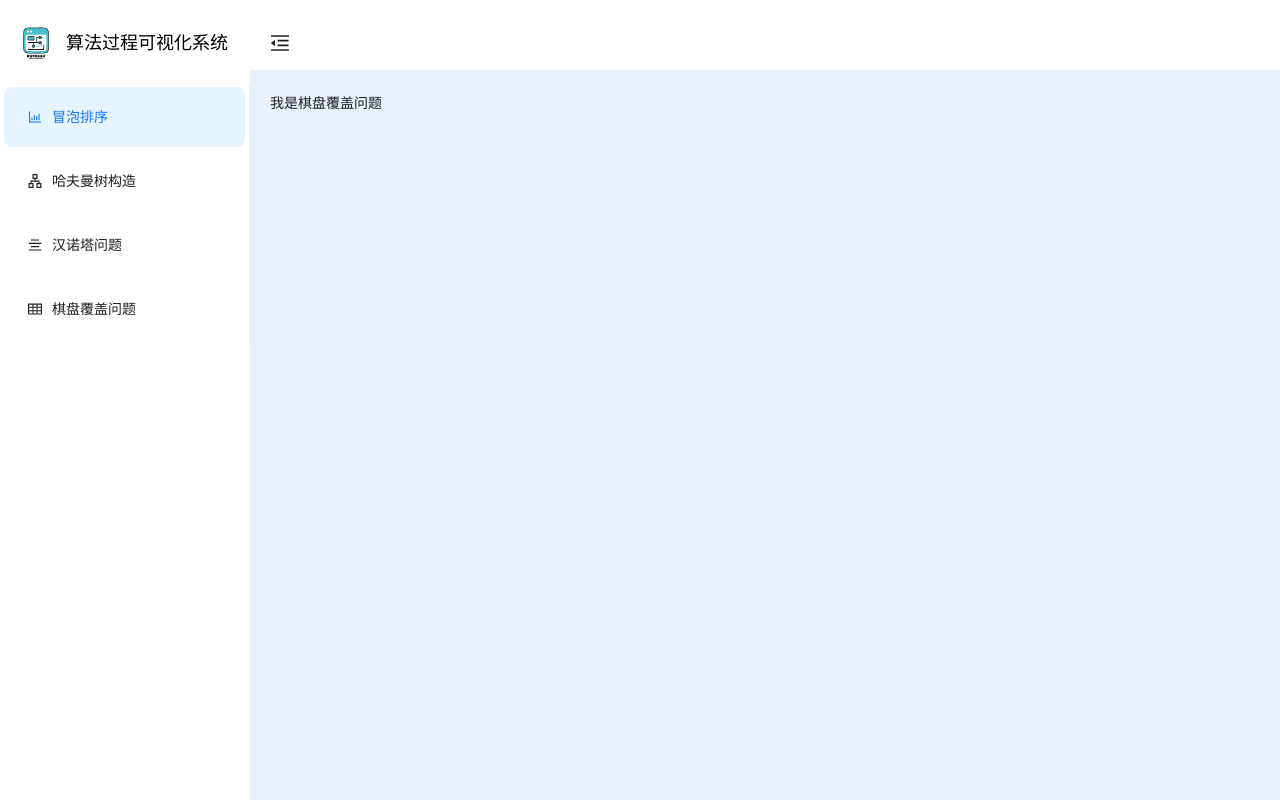
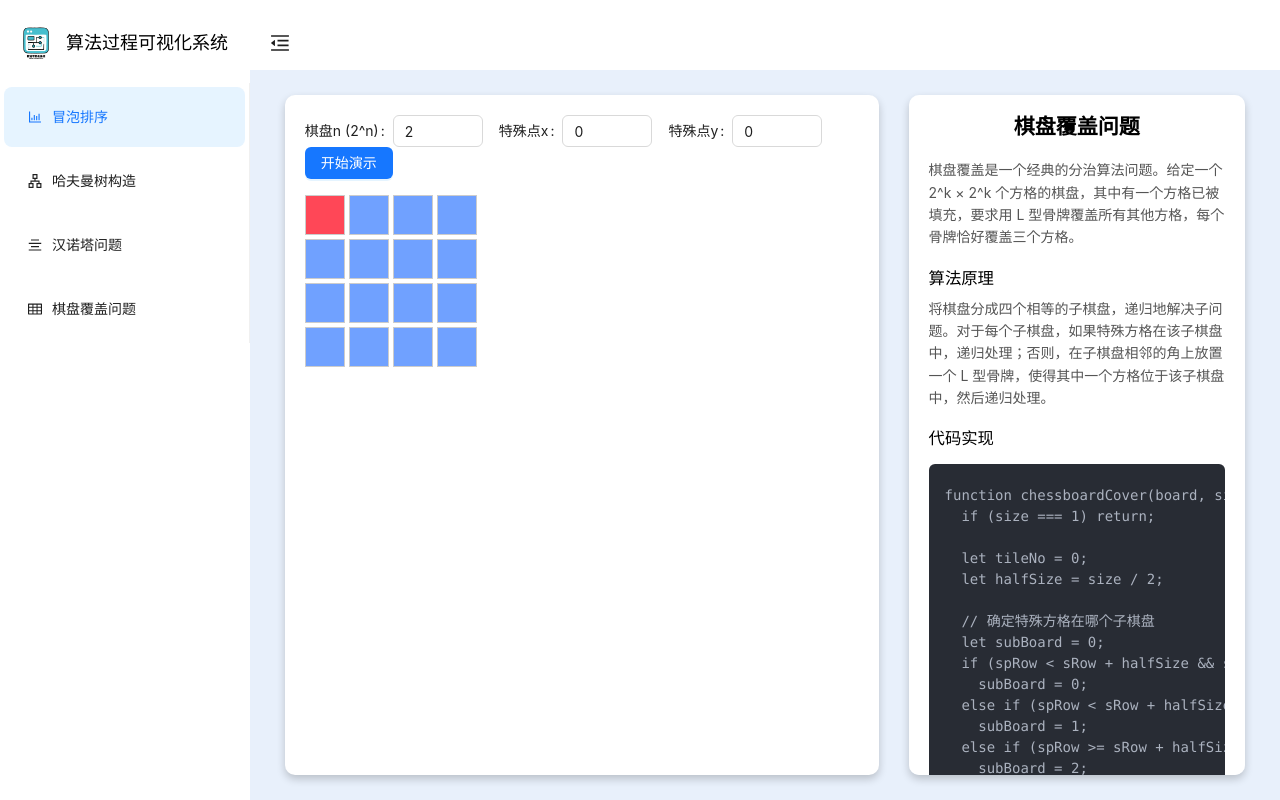
Before and after one commit to wxycherry/Algorithm-visualization, a Vue app: page /layout/Chess in a window 1280 px wide. Built offline with nearby package versions, Linux system fonts and the light colour scheme.

Commit message:
feat:棋盘覆盖问题

```diff
--- a/components.d.ts
+++ b/components.d.ts
@@ -12,7 +12,10 @@ declare module 'vue' {
     ABreadcrumb: typeof import('ant-design-vue/es')['Breadcrumb']
     ABreadcrumbItem: typeof import('ant-design-vue/es')['BreadcrumbItem']
     AButton: typeof import('ant-design-vue/es')['Button']
+    AForm: typeof import('ant-design-vue/es')['Form']
+    AFormItem: typeof import('ant-design-vue/es')['FormItem']
     AInput: typeof import('ant-design-vue/es')['Input']
+    AInputNumber: typeof import('ant-design-vue/es')['InputNumber']
     ALayout: typeof import('ant-design-vue/es')['Layout']
     ALayoutContent: typeof import('ant-design-vue/es')['LayoutContent']
     ALayoutFooter: typeof import('ant-design-vue/es')['LayoutFooter']
--- a/src/views/Chess/ChessPages.vue
+++ b/src/views/Chess/ChessPages.vue
@@ -1,12 +1,321 @@
 <script setup lang="ts">
+import { ref, computed, onMounted, watch } from 'vue'
+// 棋盘覆盖相关
+const chessN = ref(2)
+const chessSize = computed(() => Math.pow(2, chessN.value))
+const specialX = ref(0)
+const specialY = ref(0)
+const chessboardArray = ref<{ color: string, tile?: number, region?: number }[][]>([])
+let tileNo = 1
+// const colors = [ ... ] // 已不再使用
+const regionColors = [
+  'rgba(112,161,255,0.18)', // 区域1
+  'rgba(123,237,159,0.18)', // 区域2
+  'rgba(246,229,141,0.18)', // 区域3
+  'rgba(255,190,118,0.18)'  // 区域4
+]
 
+function sleep(ms: number) {
+  return new Promise(resolve => setTimeout(resolve, ms))
+}
+
+function getColor(tile: number) {
+  if (tile === 0) return '#fff'
+  if (tile === -1) return '#ff4757' // 特殊点
+  return '#70a1ff' // 统一淡蓝色
+}
+
+function updateBoard(board: number[][], regionMap?: number[][]) {
+  chessboardArray.value = board.map((row, y) => row.map((tile, x) => ({
+    color: tile === -1 ? '#ff4757' : getColor(tile),
+    tile,
+    region: regionMap ? regionMap[y][x] : undefined
+  })))
+}
+
+async function chessboardCover(board: number[][], size: number, top: number, left: number, spX: number, spY: number, depth = 0) {
+  if (size === 1) return
+  const t = tileNo++
+  const s = size >> 1
+  // 四个子棋盘的特殊点坐标
+  const pos = [
+    [top + s - 1, left + s - 1],     // 左上
+    [top + s - 1, left + s],         // 右上
+    [top + s, left + s - 1],         // 左下
+    [top + s, left + s]              // 右下
+  ]
+  // 找到特殊点在哪个象限
+  let quad = 0
+  if (spY < top + s && spX < left + s) quad = 0
+  else if (spY < top + s && spX >= left + s) quad = 1
+  else if (spY >= top + s && spX < left + s) quad = 2
+  else quad = 3
+  // 在中心放L型骨牌，覆盖除特殊点所在象限外的3个中心点
+  for (let i = 0; i < 4; i++) {
+    if (i !== quad) {
+      const [y, x] = pos[i]
+      board[y][x] = t
+    }
+  }
+  // 构造regionMap用于高亮四个子棋盘
+  const regionMap = Array.from({ length: board.length }, () => Array(board.length).fill(undefined))
+  for (let i = 0; i < 4; i++) {
+    const rTop = top + (i >> 1) * s
+    const rLeft = left + (i & 1) * s
+    for (let yy = rTop; yy < rTop + s; yy++) {
+      for (let xx = rLeft; xx < rLeft + s; xx++) {
+        regionMap[yy][xx] = i
+      }
+    }
+  }
+  updateBoard(board, regionMap)
+  await sleep(400)
+  updateBoard(board) // 恢复正常
+  await sleep(100)
+  // 递归4个子棋盘
+  await chessboardCover(
+    board, s, top, left,
+    quad === 0 ? spX : left + s - 1,
+    quad === 0 ? spY : top + s - 1,
+    depth + 1
+  )
+  await chessboardCover(
+    board, s, top, left + s,
+    quad === 1 ? spX : left + s,
+    quad === 1 ? spY : top + s - 1,
+    depth + 1
+  )
+  await chessboardCover(
+    board, s, top + s, left,
+    quad === 2 ? spX : left + s - 1,
+    quad === 2 ? spY : top + s,
+    depth + 1
+  )
+  await chessboardCover(
+    board, s, top + s, left + s,
+    quad === 3 ? spX : left + s,
+    quad === 3 ? spY : top + s,
+    depth + 1
+  )
+}
+
+async function startChessboardCover() {
+  tileNo = 1
+  const size = chessSize.value
+  // 初始化棋盘，0为未覆盖，-1为特殊点
+  const board = Array.from({ length: size }, () => Array(size).fill(0))
+  board[specialY.value][specialX.value] = -1
+  updateBoard(board)
+  await sleep(500)
+  await chessboardCover(board, size, 0, 0, specialX.value, specialY.value)
+}
+
+function showInitialBoard() {
+  const size = chessSize.value
+  const board = Array.from({ length: size }, () => Array(size).fill(0))
+  board[specialY.value][specialX.value] = -1
+  updateBoard(board)
+}
+
+watch([chessN, specialX, specialY], showInitialBoard)
+
+onMounted(() => {
+  showInitialBoard()
+  startChessboardCover()
+})
 </script>
 
 <template>
+  <div class="chess">
+    <div class="left">
+      <!-- 棋盘覆盖输入区域 -->
+      <div class="chessboard-input">
+        <a-form layout="inline">
+          <a-form-item label="棋盘n (2^n)">
+            <a-input-number v-model:value="chessN" :min="1" :max="6" />
+          </a-form-item>
+          <a-form-item label="特殊点x">
+            <a-input-number v-model:value="specialX" :min="0" :max="chessSize - 1" />
+          </a-form-item>
+          <a-form-item label="特殊点y">
+            <a-input-number v-model:value="specialY" :min="0" :max="chessSize - 1" />
+          </a-form-item>
+          <a-button type="primary" @click="startChessboardCover">开始演示</a-button>
+        </a-form>
+      </div>
+      <!-- 棋盘覆盖可视化区域 -->
+      <div class="chessboard-visual">
+        <div v-if="chessboardArray.length" class="chessboard-grid"
+          :style="{ gridTemplateColumns: `repeat(${chessSize}, 40px)` }">
+          <div v-for="(cell, idx) in chessboardArray.flat()" :key="idx" class="chess-cell"
+            :style="{ background: cell.region !== undefined ? regionColors[cell.region] : cell.color, borderColor: cell.region !== undefined ? regionColors[cell.region].replace('0.18', '0.7') : '#ccc' }">
+          </div>
+        </div>
+      </div>
+    </div>
+    <div class="right">
+      <div class="content">
+        <h2>棋盘覆盖问题</h2>
+        <div class="section">
+          <p>
+            棋盘覆盖是一个经典的分治算法问题。给定一个 2^k × 2^k 个方格的棋盘，其中有一个方格已被填充，要求用 L 型骨牌覆盖所有其他方格，每个骨牌恰好覆盖三个方格。
+          </p>
+        </div>
+        <div class="section">
+          <h3>算法原理</h3>
+          <p>
+            将棋盘分成四个相等的子棋盘，递归地解决子问题。对于每个子棋盘，如果特殊方格在该子棋盘中，递归处理；否则，在子棋盘相邻的角上放置一个 L 型骨牌，使得其中一个方格位于该子棋盘中，然后递归处理。
+          </p>
+        </div>
 
-  <div>
-    我是棋盘覆盖问题
+        <div class="section">
+          <h3>代码实现</h3>
+          <pre class="code-block">
+            <code>{{ `
+function chessboardCover(board, size, sRow, sCol, spRow, spCol) {
+  if (size === 1) return;
+
+  let tileNo = 0;
+  let halfSize = size / 2;
+
+  // 确定特殊方格在哪个子棋盘
+  let subBoard = 0;
+  if (spRow < sRow + halfSize && spCol < sCol + halfSize)
+    subBoard = 0;
+  else if (spRow < sRow + halfSize && spCol >= sCol + halfSize)
+    subBoard = 1;
+  else if (spRow >= sRow + halfSize && spCol < sCol + halfSize)
+    subBoard = 2;
+  else
+    subBoard = 3;
+
+  // 递归处理四个子棋盘
+  chessboardCover(board, halfSize, sRow, sCol,
+    subBoard === 0 ? spRow : sRow + halfSize - 1,
+    subBoard === 0 ? spCol : sCol + halfSize - 1);
+
+  // ... 其余子棋盘的递归处理
+}
+            ` }}</code>
+          </pre>
+        </div>
+        <div class="section">
+          <h3>复杂度分析</h3>
+          <ul>
+            <li>时间复杂度：O(4^k)，其中 k = log₂n</li>
+            <li>空间复杂度：O(4^k)</li>
+            <li>算法类型：分治算法</li>
+          </ul>
+        </div>
+
+      </div>
+    </div>
   </div>
 </template>
 
-<style scoped></style>
+<style scoped>
+.chess {
+  width: 100%;
+  height: 100%;
+  display: flex;
+  flex-direction: row;
+  justify-content: space-around;
+  align-self: center;
+}
+
+.left {
+  width: 60%;
+  height: 100%;
+  border-radius: 10px;
+  background-color: #fff;
+  box-shadow: 0 4px 8px rgba(0, 0, 0, 0.2);
+  padding: 20px;
+  display: flex;
+  flex-direction: column;
+  overflow: auto;
+}
+
+.right {
+  width: 34%;
+  height: 100%;
+  border-radius: 10px;
+  background-color: #fff;
+  box-shadow: 0 4px 8px rgba(0, 0, 0, 0.2);
+  padding: 10px;
+  overflow-y: auto;
+}
+
+.content {
+  padding: 10px;
+}
+
+h2 {
+  color: black;
+  margin-bottom: 20px;
+  text-align: center;
+  font-weight: bold;
+}
+
+.section {
+  margin-bottom: 20px;
+}
+
+h3 {
+  color: black;
+  margin-bottom: 10px;
+}
+
+p {
+  color: #555;
+  line-height: 1.6;
+}
+
+.code-block {
+  background-color: #282c34;
+  border-radius: 6px;
+  padding-left: 1rem;
+  padding-right: 1rem;
+  margin: 1rem 0;
+  overflow-x: auto;
+  height: 350px;
+}
+
+code {
+  font-family: 'Fira Code', 'Consolas', monospace;
+  color: #abb2bf;
+  font-size: 14px;
+  line-height: 1.5;
+  white-space: pre;
+}
+
+ul {
+  list-style-type: disc;
+  padding-left: 20px;
+}
+
+li {
+  color: #555;
+  margin-bottom: 5px;
+}
+
+.chessboard-input {
+  margin-bottom: 16px;
+}
+
+.chessboard-visual {
+  margin-bottom: 24px;
+}
+
+.chessboard-grid {
+  display: grid;
+  gap: 4px;
+}
+
+.chess-cell {
+  width: 40px;
+  height: 40px;
+  border: 1px solid #ccc;
+  box-sizing: border-box;
+  transition: background 0.3s;
+}
+</style>
```
